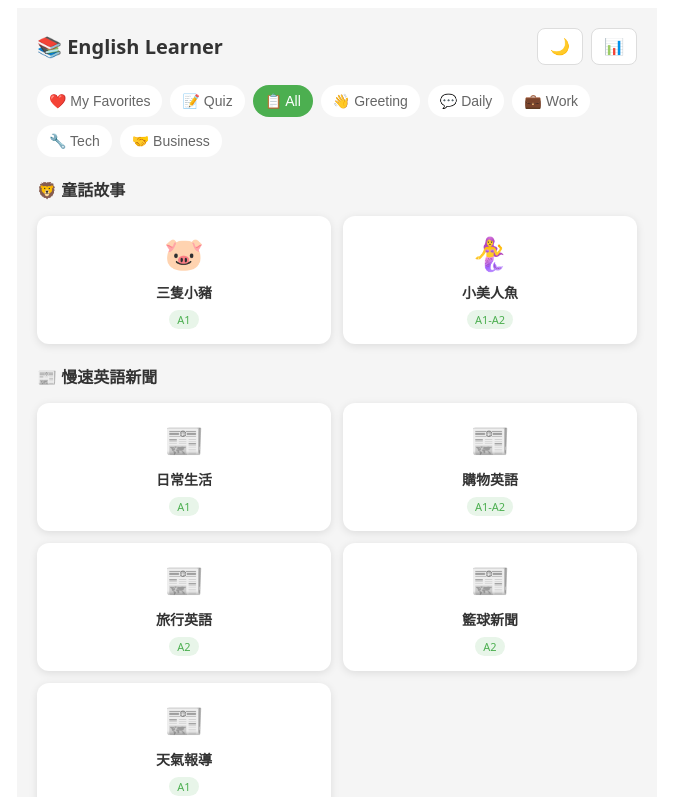
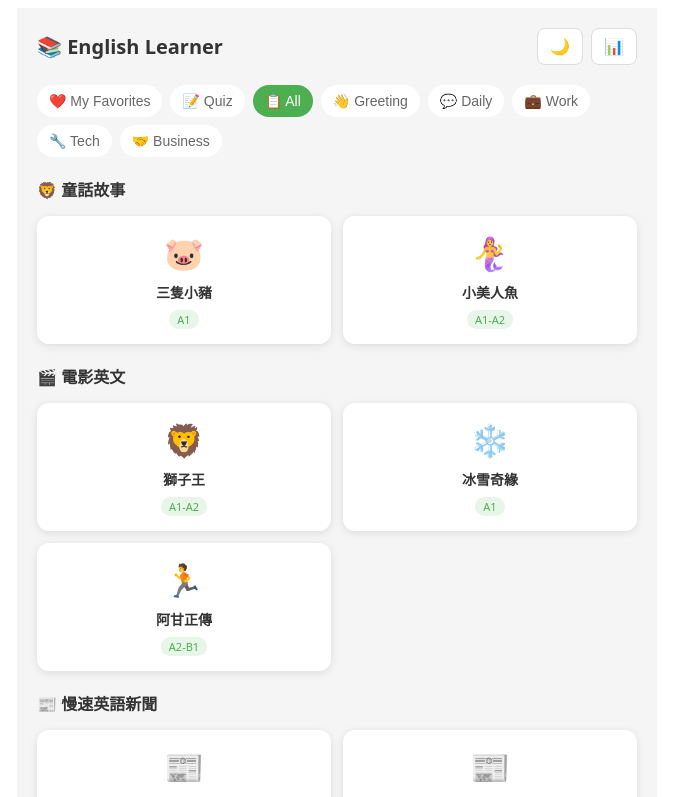
Before and after one commit to jun20250621-prog/english-learner, a React (Create React App) app: page / in a window 1280 px wide. Shown: the top 797 px of the page, without its empty margins (303-976 px from the left). Built offline with nearby package versions, Linux system fonts and the light colour scheme.

Commit message:
feat: 新增電影英文區塊（獅子王、冰雪奇緣、阿甘正傳）

```diff
--- a/src/App.js
+++ b/src/App.js
@@ -183,6 +183,15 @@ function App() {
         </div>
       )}
 
+      {contentList.movies && contentList.movies.length > 0 && !showQuiz && !showFavorites && category === 'all' && (
+        <div style={styles.contentSection}>
+          <div style={styles.contentTitle}>🎬 電影英文</div>
+          <div style={styles.contentGrid}>
+            {contentList.movies.map(movie => <div key={movie.id} onClick={() => loadContent('movies', movie.id)} style={styles.contentCard}><div style={styles.contentEmoji}>{movie.image}</div><div style={styles.contentCardTitle}>{movie.title}</div><span style={styles.contentLevel}>{movie.level}</span></div>)}
+          </div>
+        </div>
+      )}
+
       {contentList.news.length > 0 && !showQuiz && !showFavorites && category === 'all' && (
         <div style={styles.contentSection}>
           <div style={styles.contentTitle}>📰 慢速英語新聞</div>
```
Also changed, not shown: 5 other files (tests, documents, lock files or other folders).
